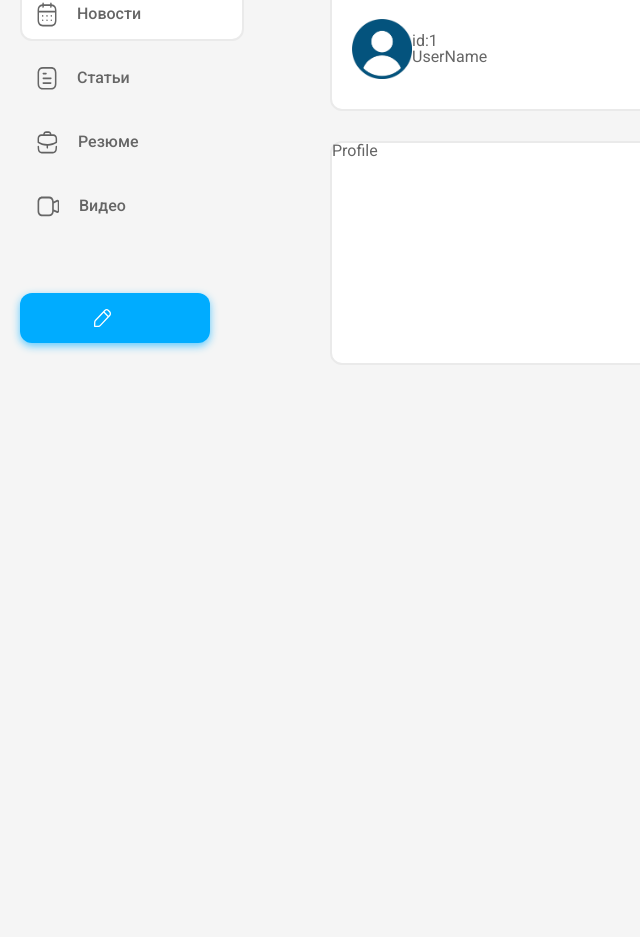
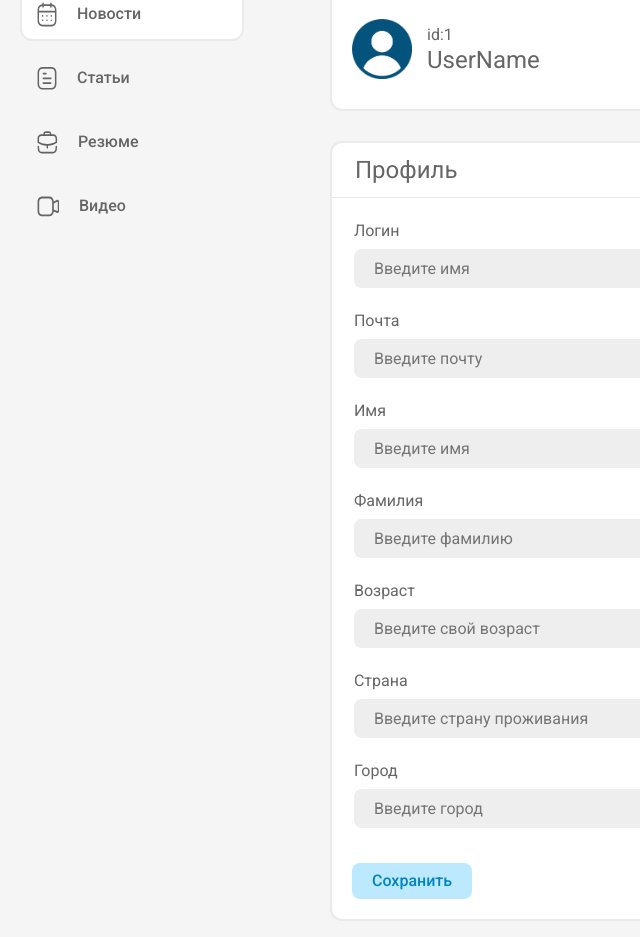
Before and after one commit to SpaceTeamX/ItHubFrontend, a React (Vite) app: page /profile in a window 1280 px wide. Shown: the part 139-1076 px from the top of the page, without its empty margins (0-640 px from the left). Before the commit the page ends 800 px from the top, so only its background shows below. Built offline with nearby package versions, Linux system fonts and the light colour scheme.

Commit message:
Сверстал профиль, пофиксил кнопку в профиле

```diff
--- a/src/components/Content/Profile/Profile.jsx
+++ b/src/components/Content/Profile/Profile.jsx
@@ -1,3 +1,4 @@
+import ProfileCard from './ProfileCard/ProfileCard'
 import style from './profile.module.scss'
 
 const Profile = () => {
@@ -8,11 +9,12 @@ const Profile = () => {
           <img src="/assets/user.png" alt="userIcon" />
           <div className={style.user}>
             <p>id:1</p>
-            <p>UserName</p>
+            <p className={style.username}>UserName</p>
           </div>
         </div>
-        <div className={style.card}>Profile</div>
+        <ProfileCard />
       </div>
+
     </div>
   )
 }
--- /dev/null
+++ b/src/components/Content/Profile/ProfileCard/ProfileCard.jsx
@@ -0,0 +1,46 @@
+import style from './profilecard.module.scss'
+
+const ProfileCard = () => {
+    return (
+        <div className={style.card}>
+            <div className={style.profile}>
+                <p>Профиль</p>
+            </div>
+            <div className={style.info}>
+                <div className={style.wrapper}>
+                    <p>Логин</p>
+                    <input type="text" placeholder='Введите имя' />
+                </div>
+                <div className={style.wrapper}>
+                    <p>Почта</p>
+                    <input type="text" placeholder='Введите почту' />
+                </div>
+                <div className={style.wrapper}>
+                    <p>Имя</p>
+                    <input type="text" placeholder='Введите имя' />
+                </div>
+                <div className={style.wrapper}>
+                    <p>Фамилия</p>
+                    <input type="text" placeholder='Введите фамилию' />
+                </div>
+                <div className={style.wrapper}>
+                    <p>Возраст</p>
+                    <input type="text" placeholder='Введите свой возраст' />
+                </div>
+                <div className={style.wrapper}>
+                    <p>Страна</p>
+                    <input type="text" placeholder='Введите страну проживания' />
+                </div>
+                <div className={style.wrapper}>
+                    <p>Город</p>
+                    <input type="text" placeholder='Введите город' />
+                </div>
+            </div>
+            <div>
+                <button>Сохранить</button>
+            </div>
+        </div>
+    )
+}
+
+export default ProfileCard
--- /dev/null
+++ b/src/components/Content/Profile/ProfileCard/profilecard.module.scss
@@ -0,0 +1,40 @@
+.card {
+  height: auto;
+  margin-bottom: 30px;
+  background: #fff;
+  border-radius: 12px;
+  border: 2px solid #eaeaea;
+  .profile {
+    font-size: 24px;
+    border-bottom: 1px solid #e6e7e7;
+    padding: 15px 0 15px 0;
+    p {
+      margin-left: 23px;
+    }
+  }
+  .info {
+    width: 95%;
+    margin: 25px auto;
+    .wrapper {
+      margin-top: 25px;
+    }
+    input {
+      width: 80%;
+      margin-top: 10px;
+      padding: 10px 20px;
+      background-color: #eeeeee;
+      border-radius: 8px;
+    }
+  }
+  button {
+    background-color: #bde9ff;
+    padding: 10px 20px;
+    border-radius: 8px;
+    font: inherit;
+    font-weight: 500;
+    color: #0084c5;
+    border: none;
+    cursor: pointer;
+    margin: 10px 0 20px 20px;
+  }
+}
--- a/src/components/Content/Profile/profile.module.scss
+++ b/src/components/Content/Profile/profile.module.scss
@@ -11,17 +11,19 @@
       align-items: center;
       border-radius: 12px;
       border: 2px solid #eaeaea;
+      .user {
+        margin-left: 15px;
+        font-weight: 8px;
+        .username {
+          font-size: 24px;
+          margin-top: 5px;
+        }
+      }
       img {
         width: 60px;
         height: 60px;
       }
     }
-    .card {
-      height: 220px;
-      margin-bottom: 30px;
-      background: #fff;
-      border-radius: 12px;
-      border: 2px solid #eaeaea;
-    }
+
   }
 }
--- a/src/components/Header/Header.jsx
+++ b/src/components/Header/Header.jsx
@@ -1,12 +1,14 @@
 import React from 'react';
-import { useNavigate } from 'react-router-dom';
+import { Link, useNavigate } from 'react-router-dom';
 import Filters from './Filters/Filters'
 import Logo from './Logo/Logo'
 import userIcon from '../../../public/assets/Iconly/Light outline/userIcon.png'
 import style from './header.module.scss'
-import { useSelector } from 'react-redux';
+import { useDispatch, useSelector } from 'react-redux';
+import { setNavItemId } from '../../redux/navBarSlice';
 
 const Header = () => {
+  const dispatch = useDispatch()
   const navigate = useNavigate();
   const { success } = useSelector(state => state.auth)
 
@@ -16,11 +18,14 @@ const Header = () => {
 
   const handleUserClick = () => {
     navigate('/profile')
+    dispatch(setNavItemId(null))
   }
 
   return (
     <div className={style.header}>
-      <Logo />
+      <Link to='/'>
+        <Logo />
+      </Link>
       <Filters />
       {success ? <p onClick={handleUserClick} className={style.login}>User</p> :
         <div className={style.login} onClick={handleLoginClick}>
--- a/src/components/Navbar/Navbar.jsx
+++ b/src/components/Navbar/Navbar.jsx
@@ -13,6 +13,7 @@ const Navbar = () => {
   ];
 
   const isNewsPage = location.pathname === '/';
+  const isProfilePage = location.pathname === '/profile'
 
   const getPageName = () => {
     if (isNewsPage) {
@@ -32,7 +33,7 @@ const Navbar = () => {
       <div className={style.navList}>
         {navList.map((item, index) => <NavBarItem item={item} index={index} key={index} />)}
       </div>
-      {isNewsPage ? null : (
+      {isNewsPage || isProfilePage ? null : (
           <button className={style.writePostButton}>
             <div className={style.btn}>
               <img src="/public/assets/newpost.svg" alt="pen" />
--- a/src/redux/authSlice.js
+++ b/src/redux/authSlice.js
@@ -16,7 +16,7 @@ export const axiosAuth = createAsyncThunk(
 
 const initialState = {
   authData: "",
-  success: false,
+  success: true,
   status: "",
 };
 
--- a/src/redux/navBarSlice.js
+++ b/src/redux/navBarSlice.js
@@ -1,7 +1,7 @@
 import { createSlice } from "@reduxjs/toolkit";
 
 const initialState = {
-  navItemId: "",
+  navItemId: '',
 };
 
 const navBarSlice = createSlice({
```
